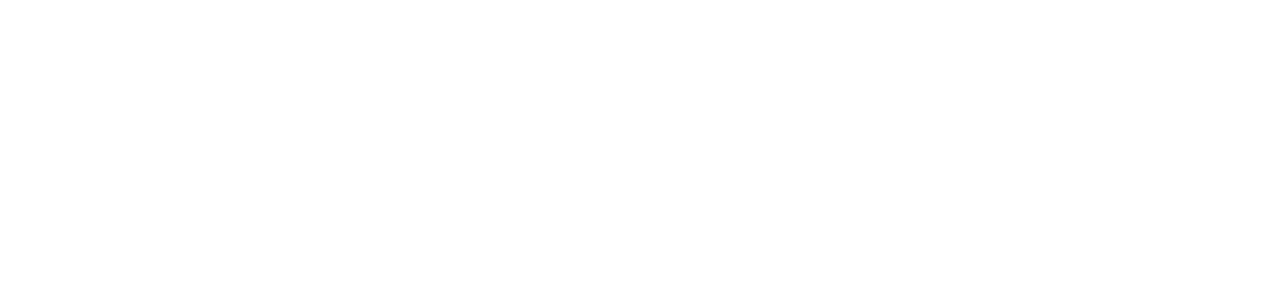
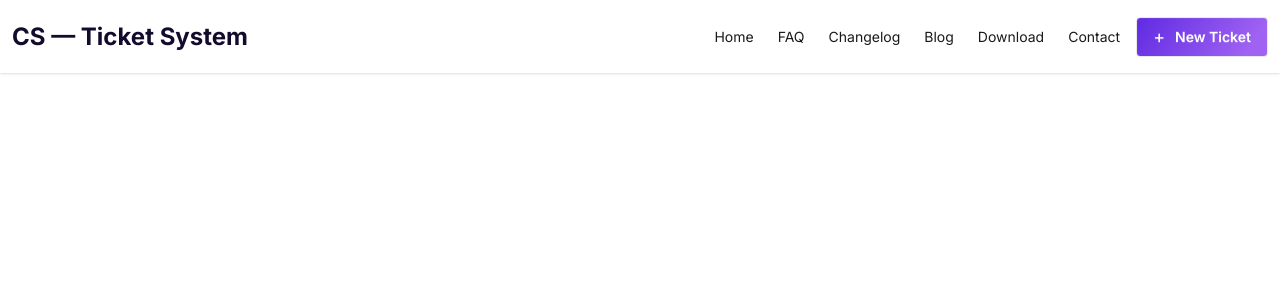
Before and after one commit to sagormajomder/customer-support-zone, a React (Vite) app: page / in a window 1280 px wide. Shown: the top 300 px of the page. Built offline with nearby package versions, Linux system fonts and the light colour scheme.

Commit message:
feat: implement header and container components with responsive navigation

```diff
--- a/index.html
+++ b/index.html
@@ -1,5 +1,5 @@
-<!DOCTYPE html>
-<html lang="en">
+<!doctype html>
+<html lang="en" data-theme="light">
   <head>
     <meta charset="UTF-8" />
     <link rel="icon" type="image/svg+xml" href="/vite.svg" />
@@ -10,7 +10,8 @@
     <link rel="preconnect" href="https://fonts.gstatic.com" crossorigin />
     <link
       href="https://fonts.googleapis.com/css2?family=Inter:ital,opsz,wght@0,14..32,100..900;1,14..32,100..900&display=swap"
-      rel="stylesheet" />
+      rel="stylesheet"
+    />
   </head>
   <body>
     <div id="root"></div>
--- a/package.json
+++ b/package.json
@@ -21,6 +21,7 @@
     "@types/react": "^19.1.13",
     "@types/react-dom": "^19.1.9",
     "@vitejs/plugin-react": "^5.0.3",
+    "daisyui": "^5.1.18",
     "eslint": "^9.36.0",
     "eslint-plugin-react-hooks": "^5.2.0",
     "eslint-plugin-react-refresh": "^0.4.20",
--- a/src/App.jsx
+++ b/src/App.jsx
@@ -1,5 +1,11 @@
+import Header from "./components/Header";
+
 function App() {
-  return <div className="min-h-screen"></div>;
+  return (
+    <div className="min-h-screen text-[#627382]">
+      <Header />
+    </div>
+  );
 }
 
 export default App;
--- /dev/null
+++ b/src/components/Container.jsx
@@ -0,0 +1,3 @@
+export default function Container({ children }) {
+  return <div className="mx-auto max-w-[80rem] px-3">{children}</div>;
+}
--- /dev/null
+++ b/src/components/Header.jsx
@@ -0,0 +1,101 @@
+import Container from "./Container";
+
+export default function Header() {
+  return (
+    <header className="bg-white py-3 shadow-sm">
+      <Container>
+        <nav className="navbar min-h-0 justify-between p-0">
+          {/* Start */}
+          <div className="navbar-start w-fit">
+            <div className="dropdown">
+              {/* Hamburget Icon */}
+              <div
+                tabIndex={0}
+                role="button"
+                className="btn btn-ghost text-black lg:hidden"
+              >
+                <svg
+                  xmlns="http://www.w3.org/2000/svg"
+                  className="h-5 w-5"
+                  fill="none"
+                  viewBox="0 0 24 24"
+                  stroke="currentColor"
+                >
+                  {" "}
+                  <path
+                    strokeLinecap="round"
+                    strokeLinejoin="round"
+                    strokeWidth="2"
+                    d="M4 6h16M4 12h8m-8 6h16"
+                  />{" "}
+                </svg>
+              </div>
+              {/* Mobile Menu */}
+              <ul
+                tabIndex={0}
+                className="menu menu-sm dropdown-content bg-base-100 rounded-box z-1 mt-3 w-52 p-2 text-black/90 shadow"
+              >
+                <li>
+                  <a href="#">Home</a>
+                </li>
+                <li>
+                  <a href="#">FAQ</a>
+                </li>
+                <li>
+                  <a href="#">Changelog</a>
+                </li>
+                <li>
+                  <a href="#">Blog</a>
+                </li>
+                <li>
+                  <a href="#">Download</a>
+                </li>
+                <li>
+                  <a href="#">Contact</a>
+                </li>
+
+                <button className="btn xs:hidden inline-flex items-center bg-linear-[125deg] from-[#632EE3] from-5% to-[#9F62F2] to-85% text-white">
+                  <span className="mr-1 text-lg font-normal">+</span> New Ticket
+                </button>
+              </ul>
+            </div>
+            {/* Logo */}
+            <a
+              href="#"
+              className="xs:text-2xl text-lg font-bold text-[#130B2D]"
+            >
+              CS — Ticket System
+            </a>
+          </div>
+
+          {/* End */}
+          <div className="navbar-end w-fit">
+            <ul className="menu menu-horizontal hidden flex-nowrap px-1 text-black/90 lg:flex">
+              <li>
+                <a href="#">Home</a>
+              </li>
+              <li>
+                <a href="#">FAQ</a>
+              </li>
+              <li>
+                <a href="#">Changelog</a>
+              </li>
+              <li>
+                <a href="#">Blog</a>
+              </li>
+              <li>
+                <a href="#">Download</a>
+              </li>
+              <li>
+                <a href="#">Contact</a>
+              </li>
+            </ul>
+            <button className="btn xs:inline-flex hidden items-center bg-linear-[125deg] from-[#632EE3] from-5% to-[#9F62F2] to-85% text-white">
+              <span className="mr-1 text-lg font-normal">+</span> New Ticket
+            </button>
+          </div>
+        </nav>
+      </Container>
+    </header>
+  );
+}
--- a/src/index.css
+++ b/src/index.css
@@ -1,20 +1,23 @@
-@import 'tailwindcss';
+@import "tailwindcss";
+@plugin "daisyui";
 :root {
-  --font-inter: 'Inter', sans-serif;
+  --font-inter: "Inter", sans-serif;
 }
 
 @theme inline {
   --default-font-family: var(--font-inter), var(--font-sans);
+
+  --breakpoint-xs: 30rem;
 }
 
 @layer components {
   .heading-secondary {
-    @apply text-[#34485A] text-2xl font-semibold;
+    @apply text-2xl font-semibold text-[#34485A];
   }
   .heading-tertiary {
-    @apply text-white text-xl font-medium;
+    @apply text-xl font-medium text-white;
   }
   .heading-quaternary {
-    @apply text-[#001931] text-lg font-medium;
+    @apply text-lg font-medium text-[#001931];
   }
 }
```
Also changed, not shown: 1 other file (tests, documents, lock files or other folders).
